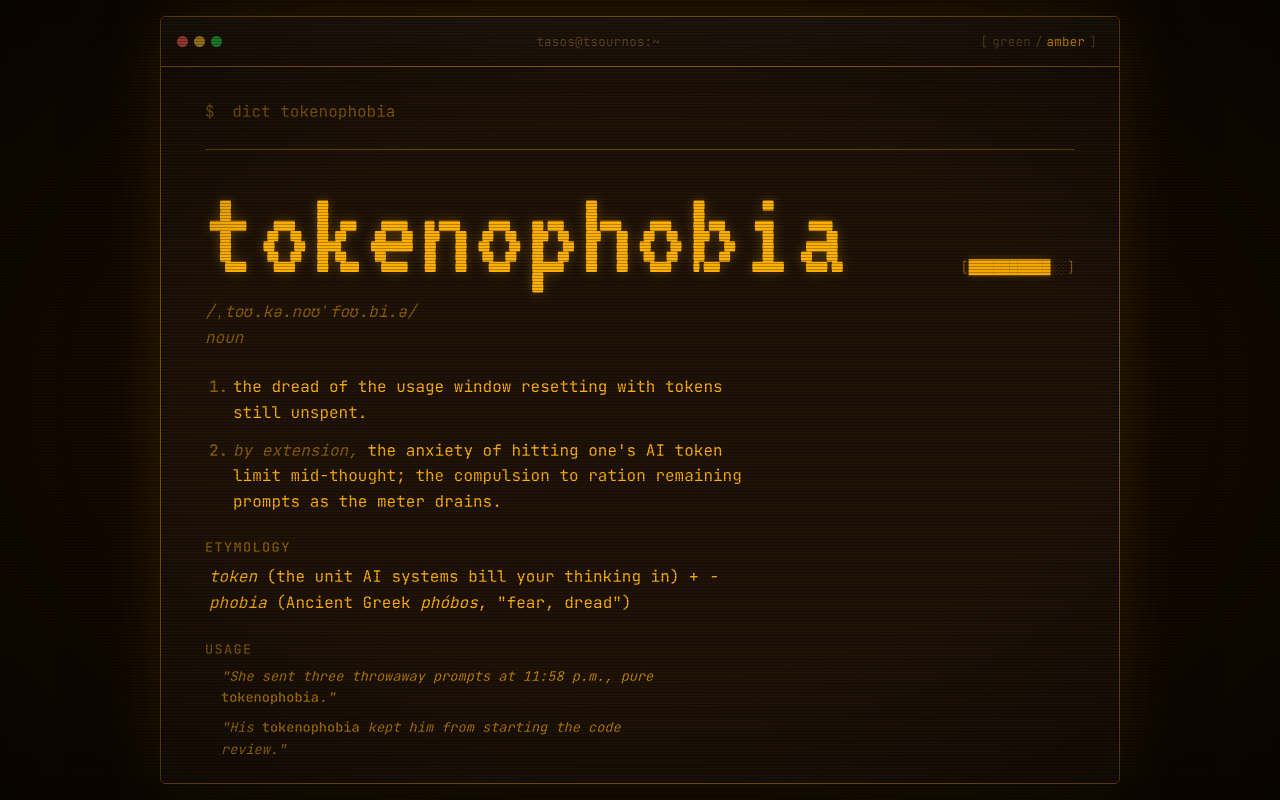
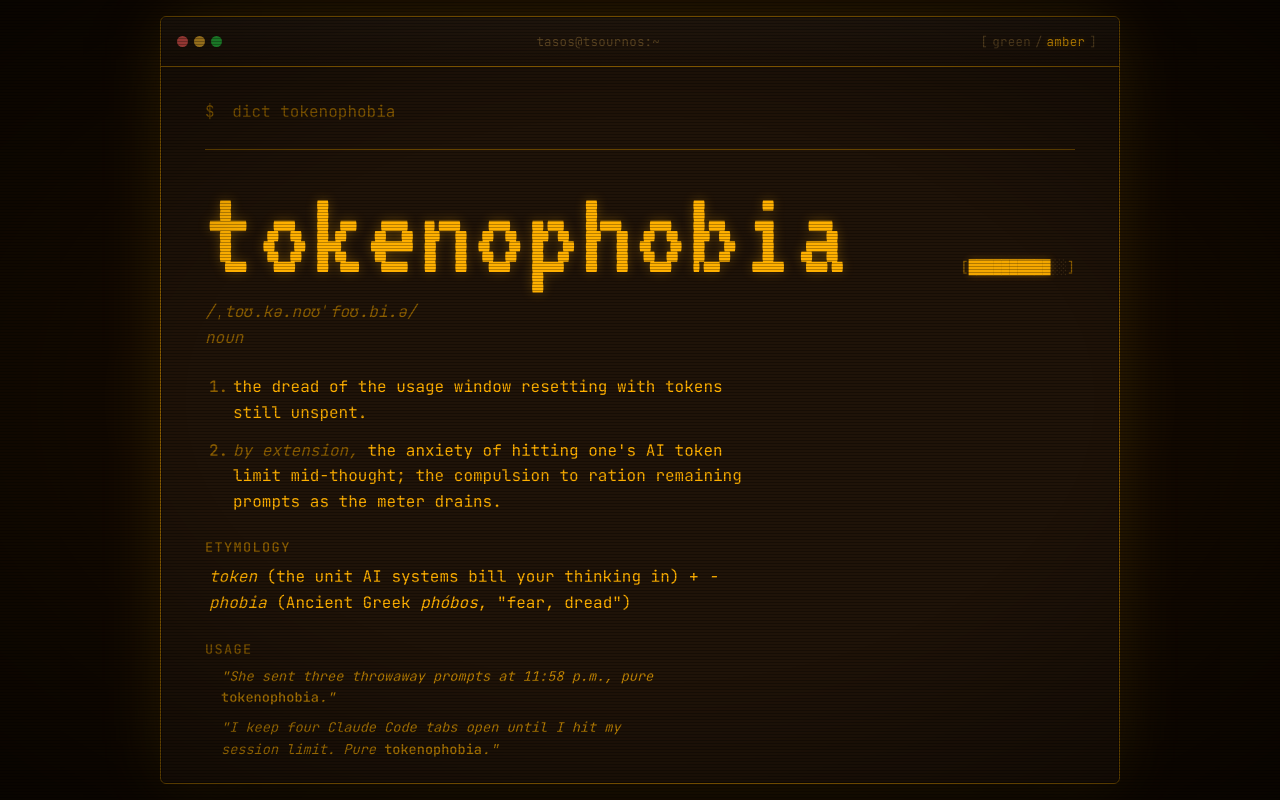
Before and after one commit to anavalo/anavalo.github.io, a Nuxt app: page /tokenophobia in a window 1280 px wide. Built offline with nearby package versions, Linux system fonts and the light colour scheme.

Commit message:
update: tokenophobia usage example to better fit sense 1

```diff
--- a/pages/tokenophobia.vue
+++ b/pages/tokenophobia.vue
@@ -57,8 +57,8 @@
           pure <em>tokenophobia</em>."
         </blockquote>
         <blockquote class="usage__example">
-          "His <em>tokenophobia</em> kept him from starting the
-          code review."
+          "I keep four Claude Code tabs open until I hit my
+          session limit. Pure <em>tokenophobia</em>."
         </blockquote>
       </section>
 
```
